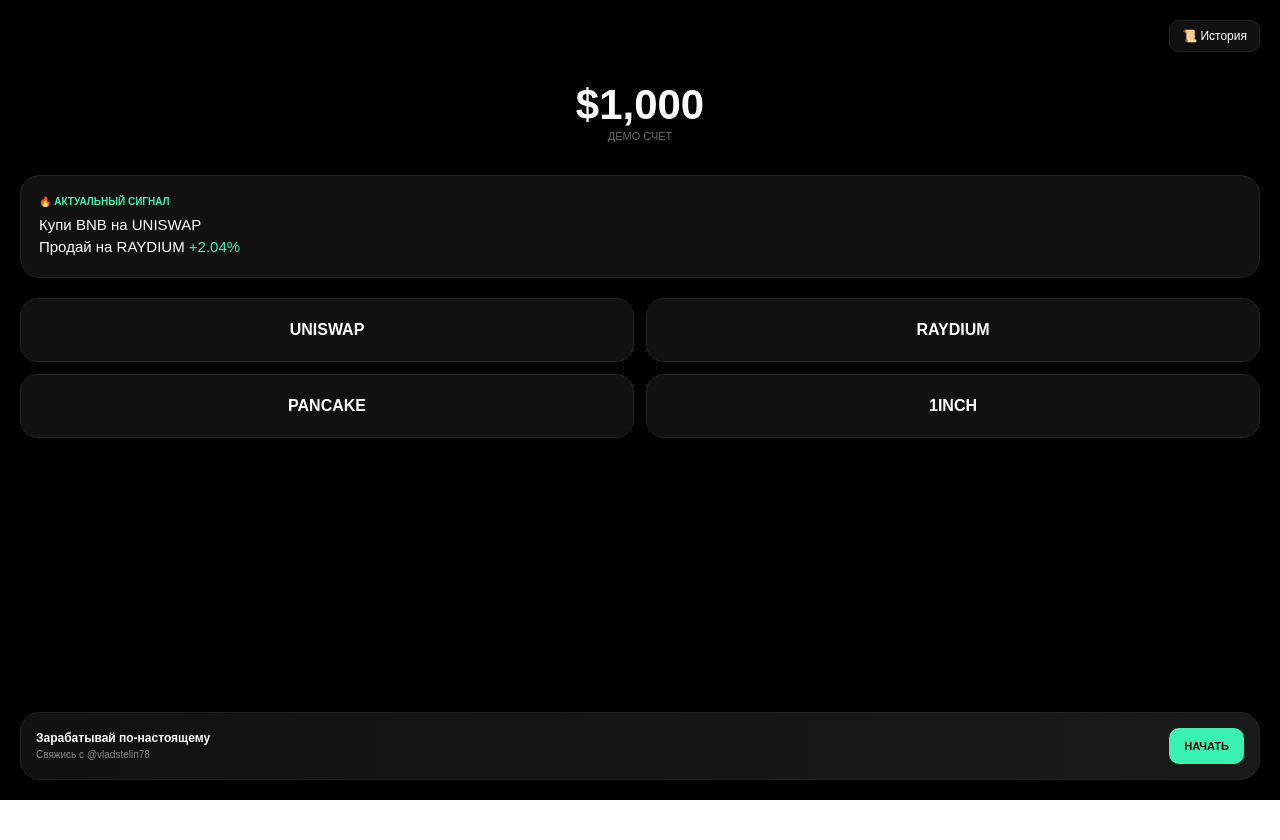
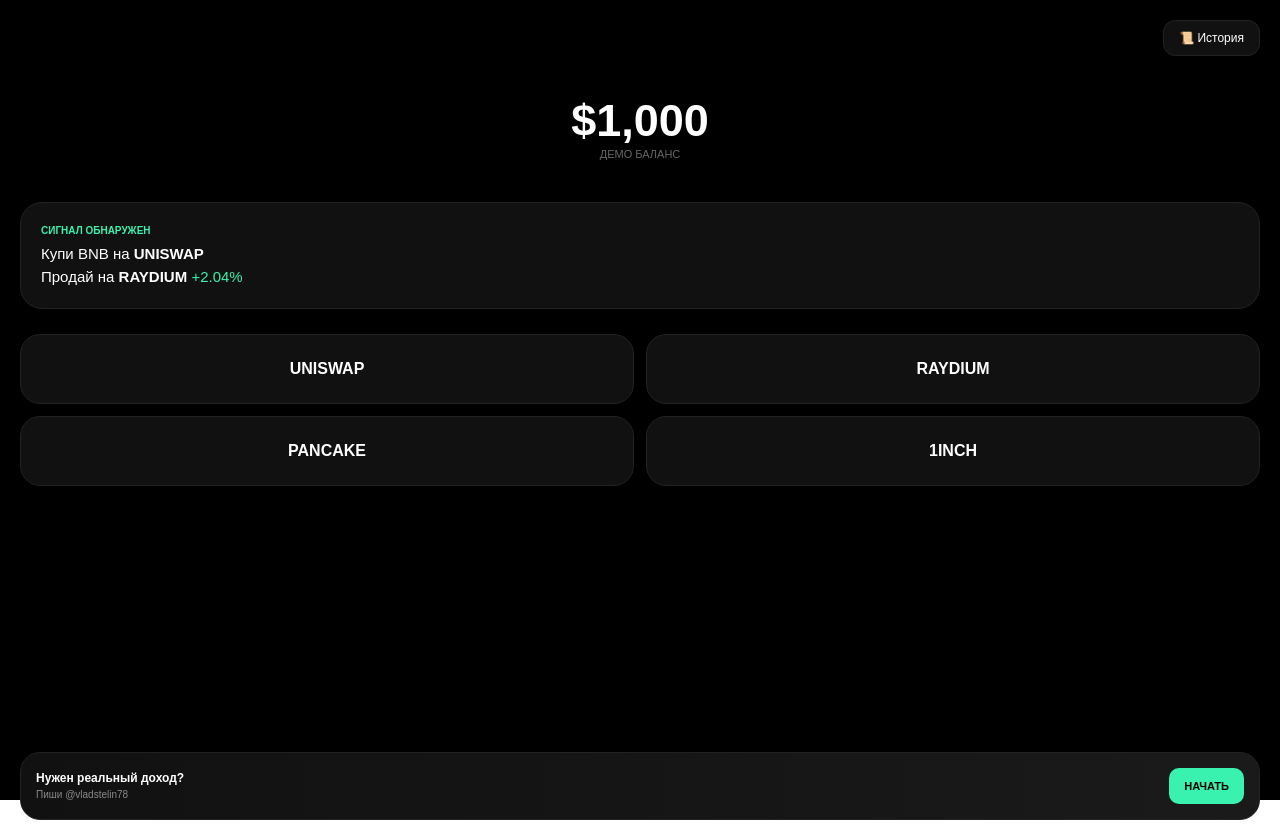
Before and after one commit to katyakuznezc-cmd/treidgame, a React (Vite) app: page / in a window 1280 px wide. Before the commit the page ends 800 px from the top, so only its background shows below. Built offline with nearby package versions, Linux system fonts and the light colour scheme.

Commit message:
Update App.jsx

```diff
--- a/src/App.jsx
+++ b/src/App.jsx
@@ -1,10 +1,11 @@
 import React, { useState, useEffect } from 'react';
 
+// Данные активов
 const ASSETS = {
   USDT: { symbol: 'USDT', name: 'Tether', price: 1, icon: 'https://cryptologos.cc/logos/tether-usdt-logo.png' },
   SOL: { symbol: 'SOL', name: 'Solana', price: 145.50, icon: 'https://cryptologos.cc/logos/solana-sol-logo.png' },
   ETH: { symbol: 'ETH', name: 'Ethereum', price: 2600.00, icon: 'https://cryptologos.cc/logos/ethereum-eth-logo.png' },
-  BNB: { symbol: 'BNB', name: 'BNB', price: 605.20, icon: 'https://cryptologos.cc/logos/bnb-bnb-logo.png' },
+  BNB: { symbol: 'BNB', name: 'BNB Chain', price: 605.20, icon: 'https://cryptologos.cc/logos/bnb-bnb-logo.png' },
   DOGE: { symbol: 'DOGE', name: 'Dogecoin', price: 0.16, icon: 'https://cryptologos.cc/logos/dogecoin-doge-logo.png' },
   XRP: { symbol: 'XRP', name: 'XRP', price: 0.62, icon: 'https://cryptologos.cc/logos/xrp-xrp-logo.png' },
   ADA: { symbol: 'ADA', name: 'Cardano', price: 0.45, icon: 'https://cryptologos.cc/logos/cardano-ada-logo.png' },
@@ -16,7 +17,7 @@ const ASSETS = {
 
 const DEXES = ['UNISWAP', 'RAYDIUM', 'PANCAKE', '1INCH'];
 
-export default function FullRestoredApp() {
+export default function AppFix() {
   const [balanceUSDT, setBalanceUSDT] = useState(() => Number(localStorage.getItem('arb_balance')) || 1000.00);
   const [wallet, setWallet] = useState(() => JSON.parse(localStorage.getItem('arb_wallet')) || {});
   const [history, setHistory] = useState(() => JSON.parse(localStorage.getItem('arb_history')) || []);
@@ -43,47 +44,42 @@ export default function FullRestoredApp() {
       const available = Object.values(ASSETS).filter(t => t.symbol !== 'USDT');
       const coin = available[Math.floor(Math.random() * available.length)];
       const shuffled = [...DEXES].sort(() => 0.5 - Math.random());
-      const profit = (Math.random() * 1.5 + 1.5).toFixed(2);
-      setSignal({ coin, buyAt: shuffled[0], sellAt: shuffled[1], profit: parseFloat(profit) });
+      setSignal({ coin, buyAt: shuffled[0], sellAt: shuffled[1], profit: parseFloat((Math.random() * 1.5 + 1.5).toFixed(2)) });
     }
   }, [signal]);
 
   const handleSwap = () => {
     if (!amount || amount <= 0) return;
     setIsProcessing(true);
+    const cPay = payToken, cRec = receiveToken, cAmt = Number(amount);
 
     setTimeout(() => {
-      const num = Number(amount);
-      let success = false;
-      let outStr = "";
-
-      if (payToken.symbol === 'USDT') {
-        if (balanceUSDT >= num) {
-          const received = (num / receiveToken.price).toFixed(4);
-          setBalanceUSDT(b => b - num);
-          setWallet(w => ({ ...w, [receiveToken.symbol]: (w[receiveToken.symbol] || 0) + Number(received) }));
-          outStr = `${received} ${receiveToken.symbol}`;
-          setHistory(h => [{ id: Date.now(), details: `Покупка ${receiveToken.symbol}`, valStr: `-$${num.toFixed(2)}`, isPlus: false }, ...h]);
+      let success = false, outStr = "";
+      if (cPay.symbol === 'USDT') {
+        if (balanceUSDT >= cAmt) {
+          const recVal = (cAmt / cRec.price).toFixed(4);
+          setBalanceUSDT(b => b - cAmt);
+          setWallet(w => ({ ...w, [cRec.symbol]: (w[cRec.symbol] || 0) + Number(recVal) }));
+          outStr = `${recVal} ${cRec.symbol}`;
+          setHistory(h => [{ id: Date.now(), details: `Покупка ${cRec.symbol}`, valStr: `-$${cAmt.toFixed(2)}`, isPlus: false }, ...h]);
           success = true;
         }
       } else {
-        const has = wallet[payToken.symbol] || 0;
-        if (has >= num) {
-          const isCorrect = activeDex === signal?.sellAt && payToken.symbol === signal?.coin.symbol;
-          const profMult = isCorrect ? (1 + signal.profit/100) : 1.0;
-          const finalVal = (num * payToken.price) * profMult;
+        const has = wallet[cPay.symbol] || 0;
+        if (has >= cAmt) {
+          const isCorrect = activeDex === signal?.sellAt && cPay.symbol === signal?.coin.symbol;
+          const finalVal = (cAmt * cPay.price) * (isCorrect ? (1 + signal.profit/100) : 1.0);
           setBalanceUSDT(b => b + finalVal);
-          setWallet(w => ({ ...w, [payToken.symbol]: has - num }));
+          setWallet(w => ({ ...w, [cPay.symbol]: has - cAmt }));
           outStr = `${finalVal.toFixed(2)} USDT`;
-          setHistory(h => [{ id: Date.now(), details: `Продажа ${payToken.symbol}`, valStr: `+$${finalVal.toFixed(2)}`, isPlus: true }, ...h]);
+          setHistory(h => [{ id: Date.now(), details: `Продажа ${cPay.symbol}`, valStr: `+$${finalVal.toFixed(2)}`, isPlus: true }, ...h]);
           if (isCorrect) setSignal(null);
           success = true;
         }
       }
-
       setIsProcessing(false);
       if (success) {
-        setLastTrade({ from: `${num} ${payToken.symbol}`, to: outStr, dex: activeDex, hash: '0x' + Math.random().toString(16).slice(2, 12) });
+        setLastTrade({ from: `${cAmt} ${cPay.symbol}`, to: outStr, dex: activeDex, hash: '0x' + Math.random().toString(16).slice(2, 10) });
         setShowReceipt(true);
       }
       setAmount('');
@@ -96,64 +92,74 @@ export default function FullRestoredApp() {
                 { bg: '#060814', text: '#fff', card: '#131823', btn: '#2f8af5' };
 
   return (
-    <div style={{ width: '100vw', height: '100dvh', background: activeDex ? theme.bg : '#000', color: activeDex ? theme.text : '#fff', fontFamily: 'sans-serif', overflow: 'hidden', boxSizing: 'border-box' }}>
+    <div style={{ width: '100vw', height: '100dvh', background: activeDex ? theme.bg : '#000', color: activeDex ? theme.text : '#fff', fontFamily: 'sans-serif' }}>
 
-      {/* ЧЕК */}
-      {showReceipt && lastTrade && (
-        <div style={{ position: 'fixed', inset: 0, background: 'rgba(0,0,0,0.95)', zIndex: 10000, display: 'flex', alignItems: 'center', justifyContent: 'center', padding: 25 }}>
-          <div style={{ background: '#111', width: '100%', borderRadius: 30, padding: 25, border: '1px solid #222', textAlign: 'center', color: '#fff' }}>
-            <div style={{ width: 50, height: 50, background: '#39f2af22', color: '#39f2af', borderRadius: '50%', display: 'flex', alignItems: 'center', justifyContent: 'center', fontSize: 24, margin: '0 auto 15px' }}>✓</div>
-            <h3 style={{ margin: '0 0 5px' }}>Выполнено</h3>
-            <p style={{ fontSize: 12, opacity: 0.5, marginBottom: 20 }}>Транзакция в {lastTrade.dex} завершена</p>
-            <div style={{ background: '#000', borderRadius: 20, padding: 15, marginBottom: 20, textAlign: 'left', fontSize: 13 }}>
-              <div style={{ display: 'flex', justifyContent: 'space-between', marginBottom: 8 }}><span>Отдано:</span><b>{lastTrade.from}</b></div>
-              <div style={{ display: 'flex', justifyContent: 'space-between', marginBottom: 8 }}><span>Получено:</span><b style={{ color: '#39f2af' }}>{lastTrade.to}</b></div>
-              <div style={{ display: 'flex', justifyContent: 'space-between' }}><span>Hash:</span><code style={{ fontSize: 9, color: '#39f2af' }}>{lastTrade.hash}</code></div>
-            </div>
-            <button onClick={() => setShowReceipt(false)} style={{ width: '100%', background: '#fff', color: '#000', border: 'none', padding: 15, borderRadius: 15, fontWeight: 'bold' }}>Закрыть чек</button>
+      {/* СПИСОК ТОКЕНОВ С НАЗВАНИЯМИ */}
+      {showTokenList && (
+        <div style={{ position: 'fixed', inset: 0, background: '#0a0a0a', zIndex: 11000, padding: '20px', display: 'flex', flexDirection: 'column' }}>
+          <div style={{ display: 'flex', justifyContent: 'space-between', alignItems: 'center', marginBottom: 20 }}>
+            <h3 style={{ color: '#fff' }}>Выберите токен</h3>
+            <button onClick={() => setShowTokenList(false)} style={{ color: '#fff', background: 'none', border: 'none', fontSize: 35 }}>&times;</button>
           </div>
-        </div>
-      )}
-
-      {/* СПИСОК ТОКЕНОВ */}
-      {showTokenList && (
-        <div style={{ position: 'fixed', inset: 0, background: '#000', zIndex: 5000, padding: 20, display: 'flex', flexDirection: 'column' }}>
-          <div style={{ display: 'flex', justifyContent: 'space-between', marginBottom: 20 }}><h3>Выберите токен</h3><button onClick={() => setShowTokenList(false)} style={{ color: '#fff', background: 'none', border: 'none', fontSize: 30 }}>&times;</button></div>
-          <div style={{ overflowY: 'auto' }}>
+          <div style={{ overflowY: 'auto', flex: 1 }}>
             {Object.values(ASSETS).map(t => (
               <div key={t.symbol} onClick={() => { if (selectingFor === 'pay') setPayToken(t); else setReceiveToken(t); setShowTokenList(false); }}
-                   style={{ display: 'flex', alignItems: 'center', gap: 15, padding: '15px 0', borderBottom: '1px solid #111' }}>
-                <img src={t.icon} width="30" />
-                <div style={{ flex: 1 }}><b>{t.symbol}</b></div>
-                <div style={{ color: '#39f2af' }}>{t.symbol === 'USDT' ? balanceUSDT.toFixed(2) : (wallet[t.symbol] || 0).toFixed(4)}</div>
+                   style={{ display: 'flex', alignItems: 'center', gap: 15, padding: '15px 12px', borderBottom: '1px solid #1a1a1a', cursor: 'pointer' }}>
+                <img src={t.icon} width="35" height="35" style={{ borderRadius: '50%' }} />
+                <div style={{ flex: 1 }}>
+                  <div style={{ fontWeight: 'bold', fontSize: 16, color: '#fff' }}>{t.symbol}</div>
+                  <div style={{ fontSize: 12, opacity: 0.5, color: '#fff' }}>{t.name}</div>
+                </div>
+                <div style={{ textAlign: 'right' }}>
+                  <div style={{ fontSize: 14, color: '#39f2af', fontWeight: 'bold' }}>
+                    {t.symbol === 'USDT' ? balanceUSDT.toFixed(2) : (wallet[t.symbol] || 0).toFixed(2)}
+                  </div>
+                </div>
               </div>
             ))}
           </div>
         </div>
       )}
 
+      {/* ЧЕК */}
+      {showReceipt && lastTrade && (
+        <div style={{ position: 'fixed', inset: 0, background: 'rgba(0,0,0,0.9)', zIndex: 10000, display: 'flex', alignItems: 'center', justifyContent: 'center', padding: 25 }}>
+          <div style={{ background: '#111', width: '100%', borderRadius: 25, padding: 25, border: '1px solid #222', textAlign: 'center', color: '#fff' }}>
+            <div style={{ width: 50, height: 50, background: '#39f2af22', color: '#39f2af', borderRadius: '50%', display: 'flex', alignItems: 'center', justifyContent: 'center', fontSize: 24, margin: '0 auto 15px' }}>✓</div>
+            <h3 style={{ margin: 0 }}>Готово</h3>
+            <p style={{ fontSize: 12, opacity: 0.5, marginBottom: 20 }}>Транзакция в {lastTrade.dex} прошла успешно</p>
+            <div style={{ background: '#000', borderRadius: 15, padding: 15, marginBottom: 20, textAlign: 'left', fontSize: 13 }}>
+              <div style={{ display: 'flex', justifyContent: 'space-between', marginBottom: 10 }}><span>Отдано:</span><b>{lastTrade.from}</b></div>
+              <div style={{ display: 'flex', justifyContent: 'space-between', marginBottom: 10 }}><span>Получено:</span><b style={{ color: '#39f2af' }}>{lastTrade.to}</b></div>
+              <div style={{ display: 'flex', justifyContent: 'space-between' }}><span>Hash:</span><code style={{ fontSize: 10, color: '#39f2af' }}>{lastTrade.hash}</code></div>
+            </div>
+            <button onClick={() => setShowReceipt(false)} style={{ width: '100%', background: '#fff', color: '#000', border: 'none', padding: 15, borderRadius: 15, fontWeight: 'bold' }}>Закрыть</button>
+          </div>
+        </div>
+      )}
+
       {/* ГЛАВНЫЙ ЭКРАН */}
       {view === 'main' && !activeDex && (
-        <div style={{ padding: 20, height: '100%', display: 'flex', flexDirection: 'column', boxSizing: 'border-box' }}>
+        <div style={{ padding: 20, height: '100%', display: 'flex', flexDirection: 'column' }}>
           <div style={{ display: 'flex', justifyContent: 'flex-end' }}>
-            <button onClick={() => setView('history')} style={{ background: '#111', color: '#fff', border: '1px solid #222', padding: '8px 12px', borderRadius: 10, fontSize: 12 }}>📜 История</button>
+            <button onClick={() => setView('history')} style={{ background: '#111', color: '#fff', border: '1px solid #222', padding: '10px 15px', borderRadius: 12, fontSize: 12 }}>📜 История</button>
           </div>
-          <div style={{ textAlign: 'center', margin: '30px 0' }}>
-            <h1 style={{ fontSize: 42, margin: 0 }}>${balanceUSDT.toLocaleString(undefined, {maximumFractionDigits: 2})}</h1>
-            <div style={{ opacity: 0.4, fontSize: 11 }}>ДЕМО СЧЕТ</div>
+          <div style={{ textAlign: 'center', margin: '40px 0' }}>
+            <h1 style={{ fontSize: 45, margin: 0 }}>${balanceUSDT.toLocaleString(undefined, {maximumFractionDigits: 2})}</h1>
+            <div style={{ opacity: 0.4, fontSize: 11 }}>ДЕМО БАЛАНС</div>
           </div>
           {signal && (
-            <div style={{ background: '#111', padding: 18, borderRadius: 20, border: '1px solid #222', marginBottom: 20 }}>
-              <div style={{ color: '#39f2af', fontSize: 10, fontWeight: 'bold', marginBottom: 5 }}>🔥 АКТУАЛЬНЫЙ СИГНАЛ</div>
-              <div style={{ fontSize: 15 }}>Купи {signal.coin.symbol} на {signal.buyAt}</div>
-              <div style={{ fontSize: 15 }}>Продай на {signal.sellAt} <span style={{ color: '#39f2af' }}>+{signal.profit}%</span></div>
+            <div style={{ background: '#111', padding: 20, borderRadius: 22, border: '1px solid #222', marginBottom: 25 }}>
+              <div style={{ color: '#39f2af', fontSize: 10, fontWeight: 'bold', marginBottom: 5 }}>СИГНАЛ ОБНАРУЖЕН</div>
+              <div style={{ fontSize: 15 }}>Купи {signal.coin.symbol} на <b>{signal.buyAt}</b></div>
+              <div style={{ fontSize: 15 }}>Продай на <b>{signal.sellAt}</b> <span style={{ color: '#39f2af' }}>+{signal.profit}%</span></div>
             </div>
           )}
           <div style={{ display: 'grid', gridTemplateColumns: '1fr 1fr', gap: 12, marginBottom: 'auto' }}>
-            {DEXES.map(d => <button key={d} onClick={() => setActiveDex(d)} style={{ background: '#111', border: '1px solid #222', color: '#fff', padding: '22px 0', borderRadius: 18, fontWeight: 'bold' }}>{d}</button>)}
+            {DEXES.map(d => <button key={d} onClick={() => setActiveDex(d)} style={{ background: '#111', border: '1px solid #222', color: '#fff', padding: '25px 0', borderRadius: 20, fontWeight: 'bold' }}>{d}</button>)}
           </div>
-          <div style={{ background: 'linear-gradient(90deg, #111, #1a1a1a)', padding: 15, borderRadius: 20, border: '1px solid #222', display: 'flex', alignItems: 'center', gap: 10 }}>
-            <div style={{ flex: 1 }}><div style={{ fontSize: 12, fontWeight: 'bold' }}>Зарабатывай по-настоящему</div><div style={{ fontSize: 10, opacity: 0.5 }}>Свяжись с @vladstelin78</div></div>
+          <div style={{ background: 'linear-gradient(90deg, #111, #1a1a1a)', padding: 15, borderRadius: 20, border: '1px solid #222', display: 'flex', alignItems: 'center' }}>
+            <div style={{ flex: 1 }}><div style={{ fontSize: 12, fontWeight: 'bold' }}>Нужен реальный доход?</div><div style={{ fontSize: 10, opacity: 0.5 }}>Пиши @vladstelin78</div></div>
             <a href="https://t.me/vladstelin78" style={{ background: '#39f2af', color: '#000', textDecoration: 'none', padding: '10px 15px', borderRadius: 10, fontSize: 11, fontWeight: 'bold' }}>НАЧАТЬ</a>
           </div>
         </div>
@@ -162,7 +168,7 @@ export default function FullRestoredApp() {
       {/* ИСТОРИЯ */}
       {view === 'history' && (
         <div style={{ height: '100%', padding: 20, display: 'flex', flexDirection: 'column' }}>
-          <div style={{ display: 'flex', justifyContent: 'space-between', marginBottom: 20 }}><h2>История</h2><button onClick={() => setView('main')} style={{ color: '#fff', background: '#222', border: 'none', padding: '8px 15px', borderRadius: 10 }}>Назад</button></div>
+          <div style={{ display: 'flex', justifyContent: 'space-between', marginBottom: 20 }}><h2>История</h2><button onClick={() => setView('main')} style={{ color: '#fff', background: '#222', border: 'none', padding: '10px 15px', borderRadius: 12 }}>Назад</button></div>
           <div style={{ flex: 1, overflowY: 'auto' }}>
             {history.map(h => (
               <div key={h.id} style={{ display: 'flex', justifyContent: 'space-between', padding: '15px 0', borderBottom: '1px solid #111' }}>
@@ -175,30 +181,30 @@ export default function FullRestoredApp() {
 
       {/* ТЕРМИНАЛ */}
       {activeDex && (
-        <div style={{ height: '100%', background: theme.bg, color: theme.text, display: 'flex', flexDirection: 'column' }}>
-          <div style={{ padding: 15, display: 'flex', justifyContent: 'space-between', alignItems: 'center' }}>
+        <div style={{ height: '100%', display: 'flex', flexDirection: 'column' }}>
+          <div style={{ padding: 20, display: 'flex', justifyContent: 'space-between', alignItems: 'center' }}>
             <b style={{ fontSize: 18 }}>{activeDex}</b>
-            <button onClick={() => setActiveDex(null)} style={{ background: 'rgba(0,0,0,0.05)', border: 'none', color: 'inherit', padding: '6px 12px', borderRadius: 10 }}>Назад</button>
+            <button onClick={() => setActiveDex(null)} style={{ background: 'rgba(128,128,128,0.1)', border: 'none', color: 'inherit', padding: '8px 15px', borderRadius: 12 }}>Назад</button>
           </div>
           <div style={{ padding: 15 }}>
-            <div style={{ background: theme.card, padding: 20, borderRadius: 30 }}>
+            <div style={{ background: theme.card, padding: 20, borderRadius: 30, boxShadow: '0 5px 20px rgba(0,0,0,0.05)' }}>
               <div style={{ background: 'rgba(128,128,128,0.08)', padding: 15, borderRadius: 20 }}>
-                <div style={{ display: 'flex', justifyContent: 'space-between', fontSize: 10, opacity: 0.6 }}><span>ОТДАЕТЕ</span><span onClick={() => setAmount(payToken.symbol === 'USDT' ? balanceUSDT : (wallet[payToken.symbol] || 0))} style={{ color: '#39f2af', fontWeight: 'bold' }}>МАКС</span></div>
+                <div style={{ display: 'flex', justifyContent: 'space-between', fontSize: 10, opacity: 0.5 }}><span>ВЫ ОТДАЕТЕ</span><span onClick={() => setAmount(payToken.symbol === 'USDT' ? balanceUSDT : (wallet[payToken.symbol] || 0))} style={{ color: '#39f2af', fontWeight: 'bold' }}>МАКС</span></div>
                 <div style={{ display: 'flex', justifyContent: 'space-between', marginTop: 10 }}>
                   <input type="number" value={amount} onChange={e => setAmount(e.target.value)} placeholder="0.0" style={{ background: 'none', border: 'none', fontSize: 26, color: 'inherit', outline: 'none', width: '60%' }} />
-                  <button onClick={() => {setShowTokenList(true); setSelectingFor('pay')}} style={{ background: 'none', border: 'none', color: 'inherit', fontWeight: 'bold' }}>{payToken.symbol} ▾</button>
+                  <button onClick={() => {setShowTokenList(true); setSelectingFor('pay')}} style={{ background: 'none', border: 'none', color: 'inherit', fontWeight: 'bold', fontSize: 18 }}>{payToken.symbol} ▾</button>
                 </div>
               </div>
-              <div style={{ textAlign: 'center', margin: '10px 0', opacity: 0.3 }}>↓</div>
-              <div style={{ background: 'rgba(128,128,128,0.08)', padding: 15, borderRadius: 20, marginBottom: 25 }}>
-                <div style={{ fontSize: 10, opacity: 0.6 }}>ПОЛУЧАЕТЕ</div>
+              <div style={{ textAlign: 'center', margin: '8px 0', opacity: 0.2 }}>↓</div>
+              <div style={{ background: 'rgba(128,128,128,0.08)', padding: 15, borderRadius: 20, marginBottom: 20 }}>
+                <div style={{ fontSize: 10, opacity: 0.5 }}>ВЫ ПОЛУЧАЕТЕ</div>
                 <div style={{ display: 'flex', justifyContent: 'space-between', marginTop: 10 }}>
                   <div style={{ fontSize: 26 }}>{amount ? (payToken.symbol === 'USDT' ? (amount/receiveToken.price).toFixed(4) : (amount*payToken.price).toFixed(2)) : '0.0'}</div>
-                  <button onClick={() => {setShowTokenList(true); setSelectingFor('receive')}} style={{ background: 'none', border: 'none', color: 'inherit', fontWeight: 'bold' }}>{receiveToken.symbol} ▾</button>
+                  <button onClick={() => {setShowTokenList(true); setSelectingFor('receive')}} style={{ background: 'none', border: 'none', color: 'inherit', fontWeight: 'bold', fontSize: 18 }}>{receiveToken.symbol} ▾</button>
                 </div>
               </div>
-              <button onClick={handleSwap} style={{ width: '100%', padding: 20, borderRadius: 20, border: 'none', background: theme.btn, color: activeDex === 'RAYDIUM' ? '#000' : '#fff', fontWeight: 'bold', fontSize: 16 }}>
-                {isProcessing ? 'ОБРАБОТКА...' : 'ПОДТВЕРДИТЬ'}
+              <button onClick={handleSwap} style={{ width: '100%', padding: 20, borderRadius: 20, border: 'none', background: theme.btn, color: (activeDex === 'RAYDIUM' || activeDex === 'PANCAKE') ? '#000' : '#fff', fontWeight: 'bold', fontSize: 16 }}>
+                {isProcessing ? 'СЕТЬ ОБРАБАТЫВАЕТ...' : 'ПОДТВЕРДИТЬ'}
               </button>
             </div>
           </div>
@@ -206,7 +212,7 @@ export default function FullRestoredApp() {
       )}
 
       {isProcessing && (
-        <div style={{ position: 'fixed', inset: 0, background: 'rgba(0,0,0,0.95)', zIndex: 9000, display: 'flex', alignItems: 'center', justifyContent: 'center' }}>
+        <div style={{ position: 'fixed', inset: 0, background: 'rgba(0,0,0,0.9)', zIndex: 12000, display: 'flex', alignItems: 'center', justifyContent: 'center' }}>
           <div className="loader"></div>
         </div>
       )}
```
